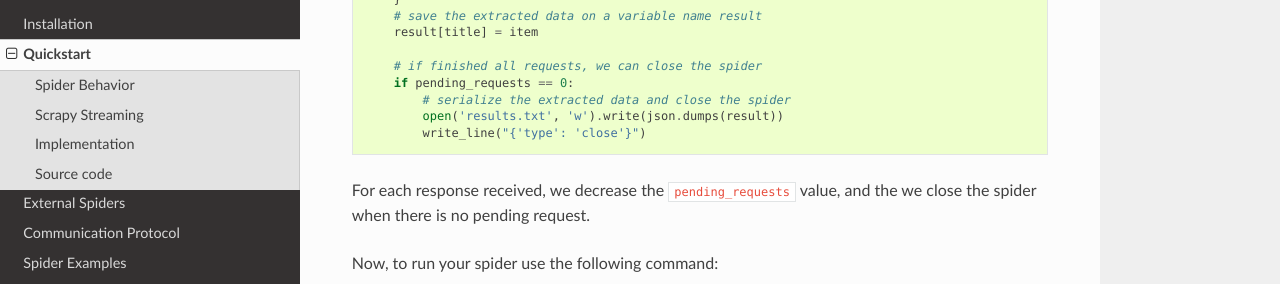
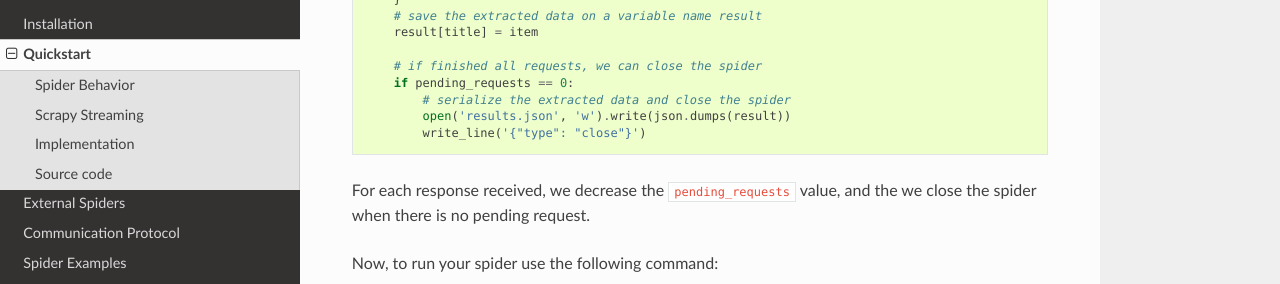
Before and after one commit to scrapy-plugins/scrapy-streaming, a Sphinx documentation site: the page built from docs/source/quickstart.rst, in a window 1280 px wide and 900 px high, scrolled down 3958 px. Shown: the part 151-435 px from the top of the window. Built offline with Sphinx 7.4.7 and the Read the Docs theme 2.0.0, drawn with Linux system fonts in a browser that asks for light colours; some of the changed text lies outside the part shown.

Commit message:
quickstart fix

```diff
--- a/docs/source/quickstart.rst
+++ b/docs/source/quickstart.rst
@@ -202,8 +202,8 @@ found in the scrapy-plugins initial page.
         # if finished all requests, we can close the spider
         if pending_requests == 0:
             # serialize the extracted data and close the spider
-            open('results.txt', 'w').write(json.dumps(result))
-            write_line("{'type': 'close'}")
+            open('results.json', 'w').write(json.dumps(result))
+            write_line('{"type": "close"}')
 
 
 For each response received, we decrease the ``pending_requests`` value, and the we close the spider when there
@@ -286,8 +286,8 @@ The source used in this section:
         # if finished all requests, we can close the spider
         if pending_requests == 0:
             # serialize the extracted data and close the spider
-            open('results.txt', 'w').write(json.dumps(result))
-            write_line("{'type': 'close'}")
+            open('results.json', 'w').write(json.dumps(result))
+            write_line('{"type": "close"}')
 
 
     def main():
```
